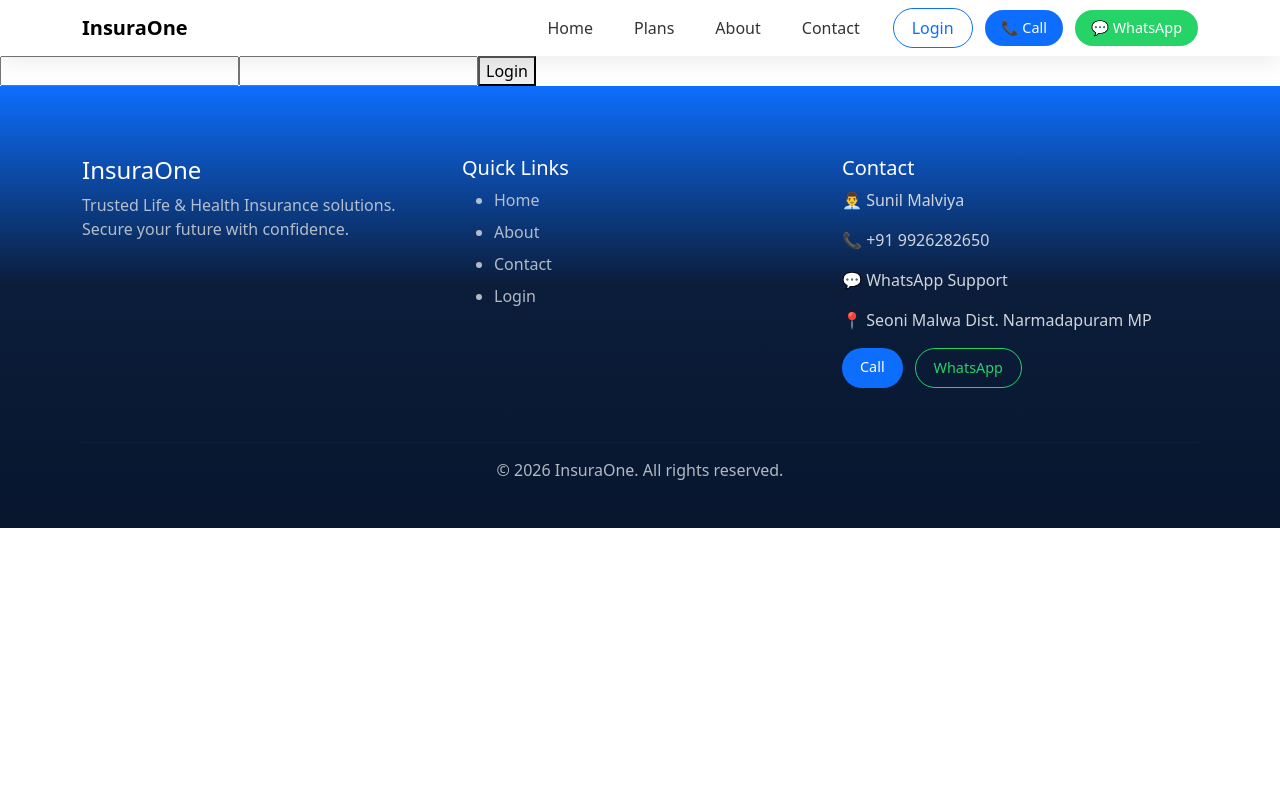
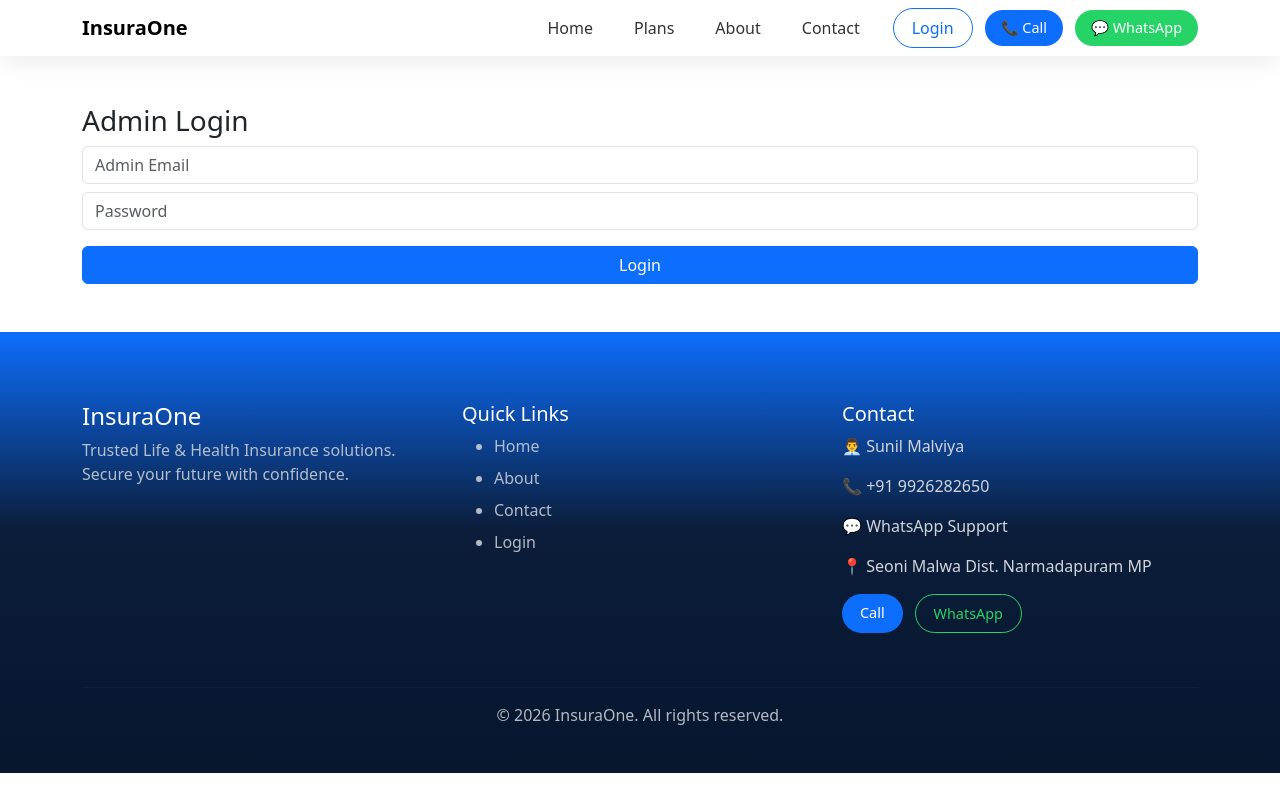
Before and after one commit to abhimalviya91/insurance-frontend, a React (Create React App) app: page /admin-login in a window 1280 px wide. Built offline with nearby package versions, Linux system fonts and the light colour scheme.

Commit message:
fix admin login api base url

```diff
--- a/src/components/Navbar.jsx
+++ b/src/components/Navbar.jsx
@@ -48,12 +48,12 @@ const Navbar = () => {
               Login
             </NavLink>
 
-            <a href="tel:9876543210" className="nav-btn call">
+            <a href="tel:9926282650" className="nav-btn call">
               📞 Call
             </a>
 
             <a
-              href="https://wa.me/919876543210"
+              href="https://wa.me/919926282650"
               target="_blank"
               rel="noreferrer"
               className="nav-btn whatsapp"
--- a/src/pages/AdminDashboard.jsx
+++ b/src/pages/AdminDashboard.jsx
@@ -110,6 +110,7 @@ const AdminDashboard = () => {
   const fetchLeads = async () => {
     try {
       const res = await axios.get(`${API_BASE}/api/contact`);
+      console.log("Leads Response:", res.data);
       setLeads(res.data);
     } catch (err) {
       console.error("FETCH LEADS ERROR:", err);
@@ -121,12 +122,20 @@ const AdminDashboard = () => {
   if (!window.confirm("Delete this lead?")) return;
 
   try {
-      await axios.delete(`${API_BASE}/api/contact/${id}`);
+    await axios.delete(`${API_BASE}/api/contact/${id}`, {
+      headers: {
+        Authorization: `Bearer ${localStorage.getItem("adminToken")}`,
+      },
+    });
+
+    // refresh list
     fetchLeads();
   } catch (err) {
-      console.error("DELETE LEAD ERROR:", err);
+    console.error("DELETE LEAD ERROR:", err.response?.data);
+    alert("Delete failed");
   }
 };
+
 
   // 🚪 Logout
   const logout = () => {
--- a/src/pages/AdminLogin.jsx
+++ b/src/pages/AdminLogin.jsx
@@ -1,32 +1,63 @@
+import { useState } from "react";
 import axios from "axios";
 import { useNavigate } from "react-router-dom";
-import { useState } from "react";
 
 const AdminLogin = () => {
   const navigate = useNavigate();
   const [email, setEmail] = useState("");
   const [password, setPassword] = useState("");
 
-  const login = async () => {
+  const loginAdmin = async (e) => {
+    e.preventDefault();
+
     try {
+      console.log(process.env.REACT_APP_API_BASE);
       const res = await axios.post(
+
         `${process.env.REACT_APP_API_BASE}/api/auth/login`,
-        { email, password }
+        {
+          email,
+          password,
+        }
       );
 
+      // 🔑 TOKEN SAVE (MOST IMPORTANT LINE)
       localStorage.setItem("adminToken", res.data.token);
+
+      console.log("TOKEN SAVED:", res.data.token); // debug
+
       navigate("/admin-dashboard");
     } catch (err) {
+      console.error("LOGIN ERROR:", err.response?.data);
       alert("Invalid credentials");
     }
   };
 
   return (
-    <>
-      <input onChange={(e) => setEmail(e.target.value)} />
-      <input type="password" onChange={(e) => setPassword(e.target.value)} />
-      <button onClick={login}>Login</button>
-    </>
+    <div className="container py-5">
+      <h3>Admin Login</h3>
+
+      <form onSubmit={loginAdmin}>
+        <input
+          className="form-control mb-2"
+          placeholder="Admin Email"
+          value={email}
+          onChange={(e) => setEmail(e.target.value)}
+        />
+
+        <input
+          type="password"
+          className="form-control mb-3"
+          placeholder="Password"
+          value={password}
+          onChange={(e) => setPassword(e.target.value)}
+        />
+
+        <button type="submit" className="btn btn-primary w-100">
+          Login
+        </button>
+      </form>
+    </div>
   );
 };
 
--- a/src/pages/Contact.jsx
+++ b/src/pages/Contact.jsx
@@ -1,6 +1,8 @@
-import "./Contact.css";
 import { useState } from "react";
 import axios from "axios";
+import "./Contact.css";
+
+const API_BASE = "https://insurance-backend-vhwz.onrender.com";
 
 const Contact = () => {
   const [form, setForm] = useState({
@@ -10,61 +12,75 @@ const Contact = () => {
     message: "",
   });
 
+  const handleChange = (e) => {
+    setForm({
+      ...form,
+      [e.target.name]: e.target.value,
+    });
+  };
+
   const submitForm = async (e) => {
     e.preventDefault();
 
-    await axios.post("https://insurance-backend-vhwz.onrender.com/api/contact", form)
-;
+    try {
+      await axios.post(`${API_BASE}/api/contact`, form);
 
-    alert("Message sent successfully!");
-    setForm({ name: "", email: "", phone: "", message: "" });
+      alert("Message sent successfully ✅");
+
+      // 🔥 YE LINE SABSE IMPORTANT HAI
+      setForm({
+        name: "",
+        email: "",
+        phone: "",
+        message: "",
+      });
+    } catch (err) {
+      alert("Something went wrong ❌");
+    }
   };
 
   return (
     <section className="contact-section">
       <div className="container">
         <h2 className="contact-title">Contact Us</h2>
-        <p className="contact-subtitle">
-          Get in touch for the best Life & Health Insurance guidance
-        </p>
 
-        <div className="contact-card">
-          <form onSubmit={submitForm}>
+        <form className="contact-form" onSubmit={submitForm}>
           <input
+            type="text"
+            name="name"
             placeholder="Your Name"
             value={form.name}
-              onChange={(e) => setForm({ ...form, name: e.target.value })}
+            onChange={handleChange}
             required
           />
 
           <input
             type="email"
+            name="email"
             placeholder="Email Address"
             value={form.email}
-              onChange={(e) => setForm({ ...form, email: e.target.value })}
+            onChange={handleChange}
             required
           />
 
           <input
             type="tel"
+            name="phone"
             placeholder="Mobile Number"
             value={form.phone}
-              onChange={(e) => setForm({ ...form, phone: e.target.value })}
+            onChange={handleChange}
             required
           />
 
           <textarea
+            name="message"
             placeholder="Your Message"
             value={form.message}
-              onChange={(e) =>
-                setForm({ ...form, message: e.target.value })
-              }
-              rows="4"
-            ></textarea>
+            onChange={handleChange}
+          />
 
           <button type="submit">Send Message</button>
         </form>
-        </div>
       </div>
     </section>
   );
```
Lines whose indentation alone changed are shown as unchanged.
